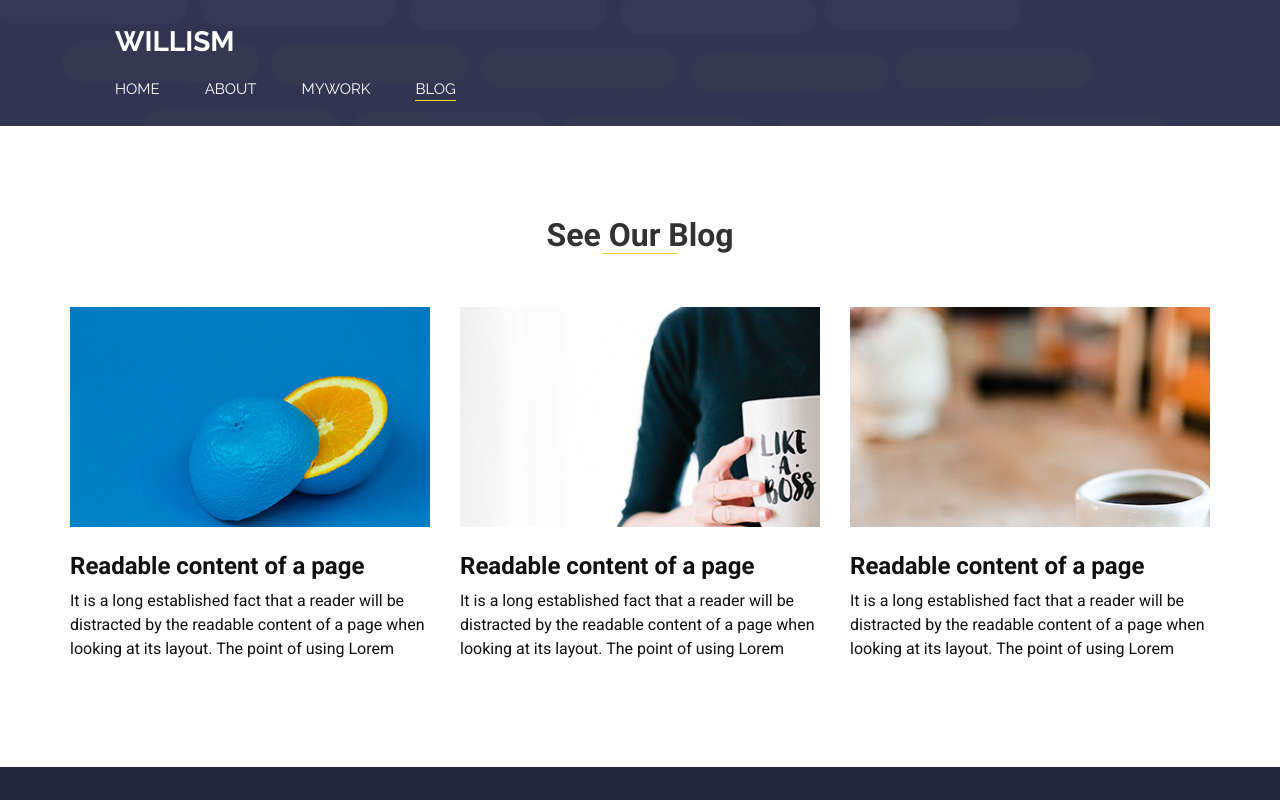
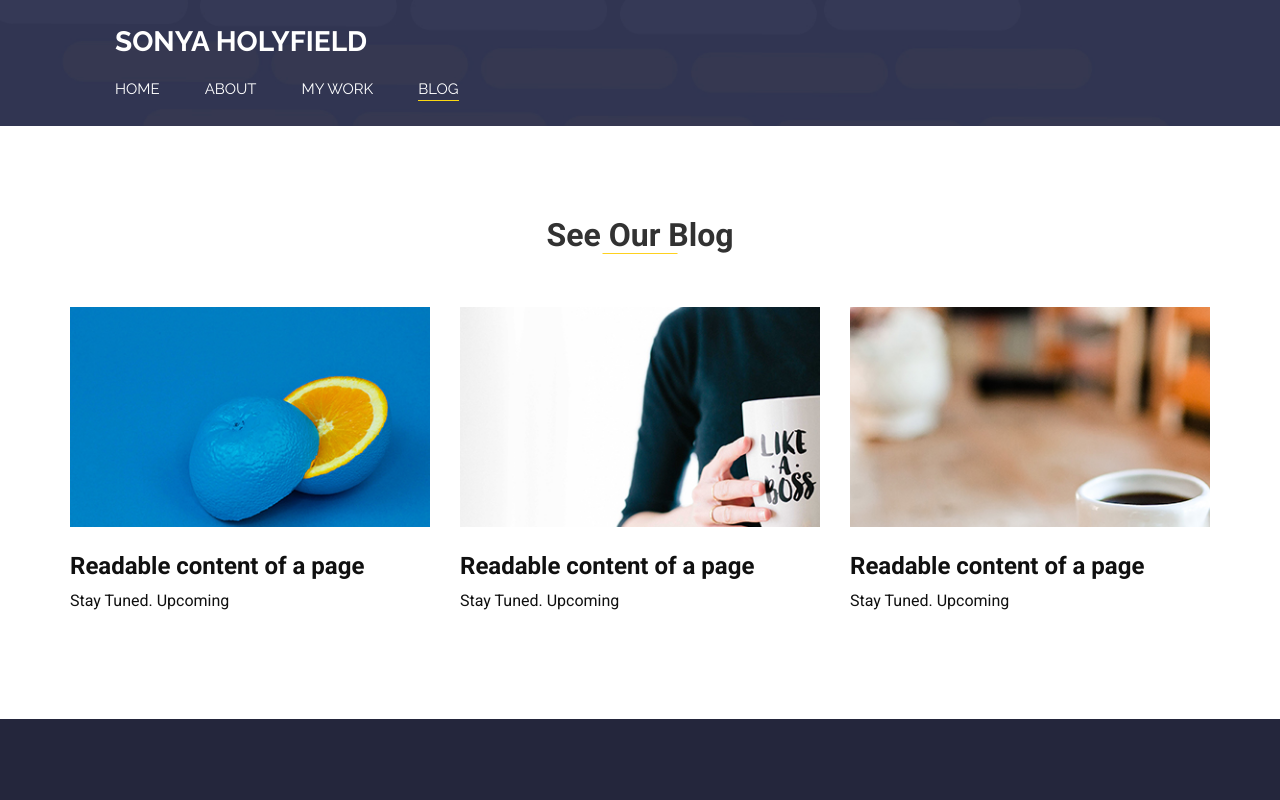
Before and after one commit to grada-20/sholyfield.github.io, a plain HTML site: page blog.html in a window 1280 px wide. Shown: the top 800 px of the page. Drawn offline with nearby package versions, Linux system fonts and the light colour scheme.

Commit message:
Add files via upload

```diff
--- a/blog.html
+++ b/blog.html
@@ -12,7 +12,7 @@
   <meta name="description" content="" />
   <meta name="author" content="" />
 
-  <title>Willism</title>
+  <title>Sonya Holyfield</title>
 
   <!-- slider stylesheet -->
   <link rel="stylesheet" type="text/css" href="https://cdnjs.cloudflare.com/ajax/libs/OwlCarousel2/2.1.3/assets/owl.carousel.min.css" />
@@ -38,7 +38,7 @@
             <nav class="navbar navbar-expand-lg custom_nav-container pt-3">
               <a class="navbar-brand" href="index.html">
                 <span>
-                  Willism
+                  Sonya Holyfield
                 </span>
               </a>
               <button class="navbar-toggler" type="button" data-toggle="collapse" data-target="#navbarSupportedContent" aria-controls="navbarSupportedContent" aria-expanded="false" aria-label="Toggle navigation">
@@ -55,7 +55,7 @@
                       <a class="nav-link" href="about.html"> About </a>
                     </li>
                     <li class="nav-item">
-                      <a class="nav-link" href="work.html">MyWork </a>
+                      <a class="nav-link" href="work.html">My Work </a>
                     </li>
                     <li class="nav-item active">
                       <a class="nav-link" href="blog.html"> Blog </a>
@@ -92,9 +92,7 @@
                 Readable content of a page
               </h4>
               <p>
-                It is a long established fact that a reader will be distracted
-                by the readable content of a page when looking at its layout.
-                The point of using Lorem
+                Stay Tuned. Upcoming
               </p>
             </div>
           </div>
@@ -109,9 +107,7 @@
                 Readable content of a page
               </h4>
               <p>
-                It is a long established fact that a reader will be distracted
-                by the readable content of a page when looking at its layout.
-                The point of using Lorem
+                Stay Tuned. Upcoming
               </p>
             </div>
           </div>
@@ -126,9 +122,7 @@
                 Readable content of a page
               </h4>
               <p>
-                It is a long established fact that a reader will be distracted
-                by the readable content of a page when looking at its layout.
-                The point of using Lorem
+                Stay Tuned. Upcoming
               </p>
             </div>
           </div>
```
Also changed, not shown: about.html (+3 -7 lines), contact.html (+3 -3 lines), index.html (+3 -9 lines), work.html (+2 -2 lines).
